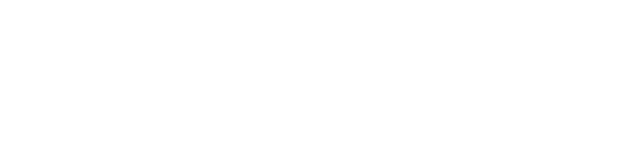
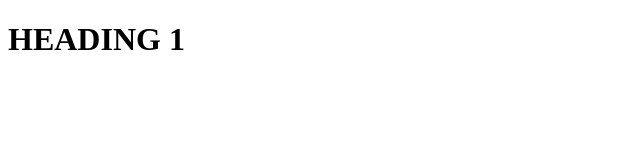
Before and after one commit to ShubhamJadhav-github/React, a plain HTML site: page doc.html in a window 1280 px wide. Shown: the whole page, without its empty margins (0-640 px from the left). Drawn offline with Linux system fonts and the light colour scheme.

Commit message:
Heading inserted in first branch

```diff
--- a/doc.html
+++ b/doc.html
@@ -6,6 +6,7 @@
     <title>Document</title>
 </head>
 <body>
+    <h1>HEADING 1</h1>
 
 </body>
 </html>
```
